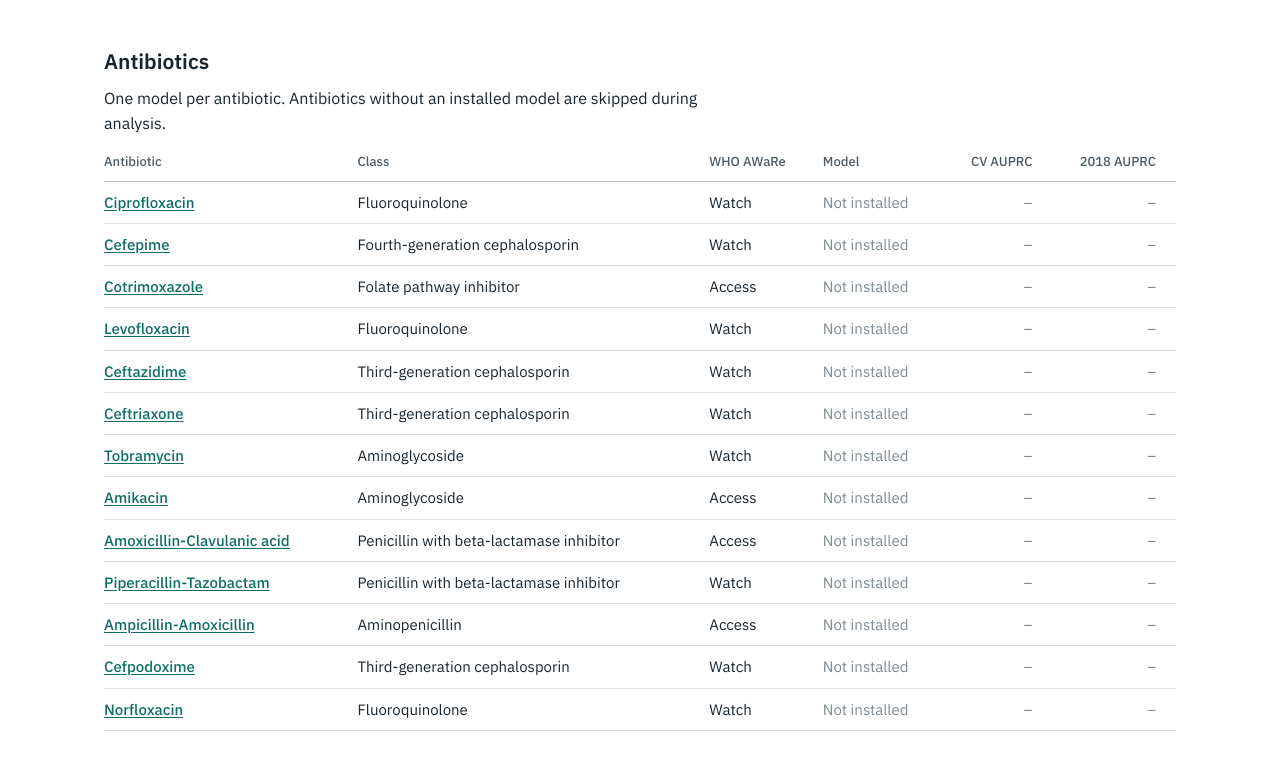
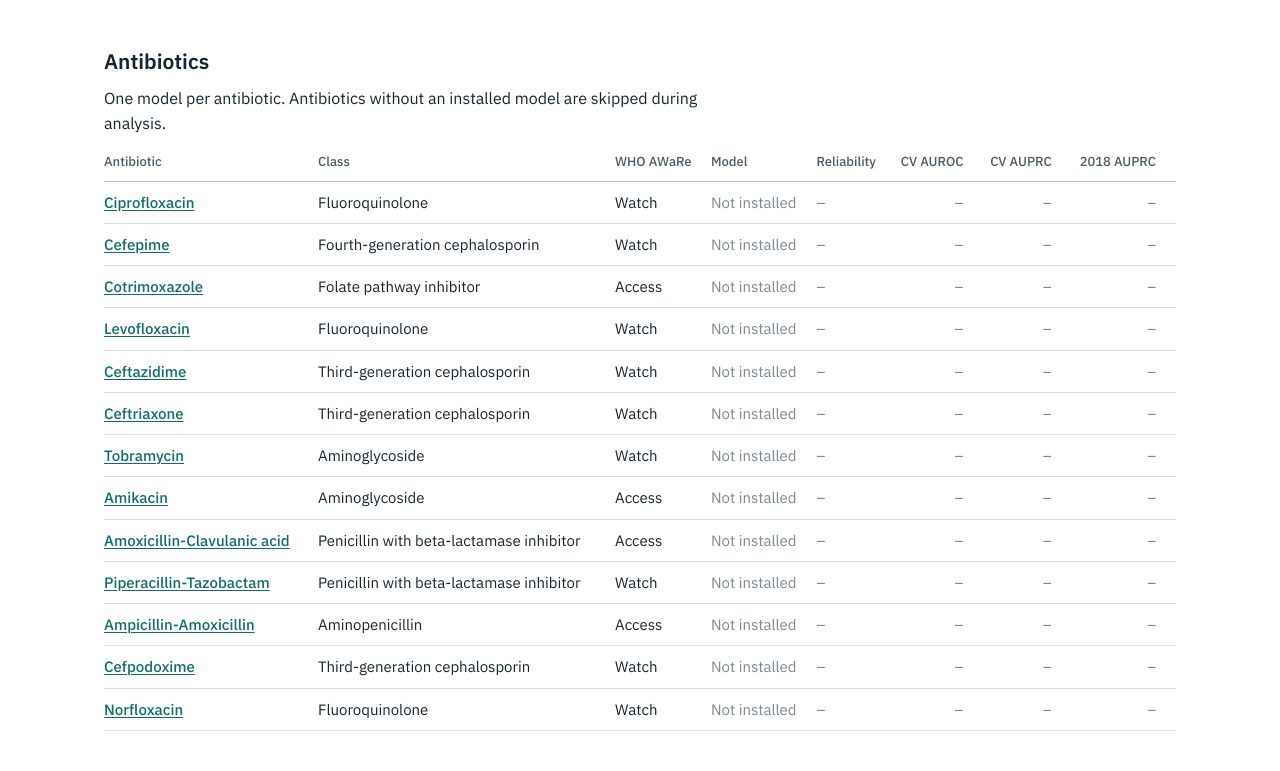
Before and after one commit to mariataleb005-collab/AMR-MALDI-TOF, a FastAPI app: page / in a window 1280 px wide. Shown: the part 1034-1805 px from the top of the page. Run offline with FastAPI, Linux system fonts and the light colour scheme.

Commit message:
ATHAR: reliability label (high/moderate/low from CV AUROC on 2015-2017) with CV AUROC column

```diff
--- a/athar_web/main.py
+++ b/athar_web/main.py
@@ -10,7 +10,7 @@ from fastapi.templating import Jinja2Templates
 from . import knowledge, proteins
 from .history_db import get_analyses, get_analysis, initialize, save_analysis
 from .predict import MAX_BYTES, parse_spectrum
-from .registry import ANTIBIOTICS, Registry
+from .registry import ANTIBIOTICS, Registry, reliability
 from .spectrum_trace import path_from, trace_path
 
 BASE_DIR = Path(__file__).resolve().parent
@@ -123,6 +123,7 @@ def analysis_context(record):
             "components": components,
             "summary": explanation_summary(result, rows, components),
             "has_effects": bool(explanation),
+            "reliability": reliability(model.meta) if same_model else None,
         })
     return {"record": record, "sections": sections, "protein_table": proteins.table_available(),
             "effect_text": effect_text}
--- a/athar_web/registry.py
+++ b/athar_web/registry.py
@@ -59,6 +59,21 @@ def folder_name(antibiotic):
 def mz_range(region):
     """m/z window of a region of 10 bins (common.mz_range)."""
     return 2000 + 30 * region, 2000 + 30 * (region + 1)
+
+
+RELIABILITY_CUTS = ((0.80, "high"), (0.70, "moderate"))
+
+
+def reliability(meta):
+    """Reliability label from the model's CV AUROC on the training years (2015-2017; 2018 is not used):
+    high >= 0.80, moderate 0.70-0.80, low < 0.70. None when the model has no CV AUROC."""
+    auroc = (meta.get("metrics") or {}).get("cv_AUROC")
+    if auroc is None:
+        return None
+    for cut, label in RELIABILITY_CUTS:
+        if auroc >= cut:
+            return label
+    return "low"
 
 
 @dataclass
@@ -154,6 +169,7 @@ class Model:
             "n_regions": len(m["regions"]),
             "metrics": m["metrics"],
             "training": m.get("training", {}),
+            "reliability": reliability(m),
         }
 
 
--- a/athar_web/static/css/style.css
+++ b/athar_web/static/css/style.css
@@ -307,6 +307,17 @@ input:hover, select:hover { border-color: var(--ink-3); }
 .call-r { color: var(--res); background: var(--res-wash); }
 .call-s { color: var(--sus); background: var(--sus-wash); }
 .call-i { color: var(--warn); background: var(--warn-wash); }
+.rel {
+    display: inline-block;
+    font-size: 0.8125rem;
+    font-weight: 600;
+    padding: 1px 7px;
+    border: 1px solid currentColor;
+    border-radius: 3px;
+}
+.rel-high { color: var(--sus); }
+.rel-moderate { color: var(--warn); }
+.rel-low { color: var(--res); }
 .status-muted { color: var(--ink-3); }
 .status-error { color: var(--res); }
 
--- a/athar_web/templates/_antibiotic_table.html
+++ b/athar_web/templates/_antibiotic_table.html
@@ -6,6 +6,8 @@
             <th scope="col">Class</th>
             <th scope="col">WHO AWaRe</th>
             <th scope="col">Model</th>
+            <th scope="col">Reliability</th>
+            <th scope="col" class="num">CV AUROC</th>
             <th scope="col" class="num">CV AUPRC</th>
             <th scope="col" class="num">2018 AUPRC</th>
         </tr>
@@ -21,6 +23,8 @@
                 {% elif row.status == "error" %}<span class="status-error">Could not be loaded</span>
                 {% else %}<span class="status-muted">Not installed</span>{% endif %}
             </td>
+            <td>{% if row.model and row.model.reliability %}<span class="rel rel-{{ row.model.reliability }}">{{ row.model.reliability|capitalize }}</span>{% else %}<span class="status-muted">–</span>{% endif %}</td>
+            <td class="num">{% if row.model and row.model.metrics.cv_AUROC is defined %}{{ "%.3f"|format(row.model.metrics.cv_AUROC) }}{% else %}<span class="status-muted">–</span>{% endif %}</td>
             <td class="num">
                 {% if row.model and row.model.metrics.cv_AUPRC is defined %}{{ "%.2f"|format(row.model.metrics.cv_AUPRC) }}{% else %}<span class="status-muted">–</span>{% endif %}
             </td>
--- a/athar_web/templates/analysis.html
+++ b/athar_web/templates/analysis.html
@@ -30,6 +30,7 @@
             <tr>
                 <th scope="col">Antibiotic</th>
                 <th scope="col">Call</th>
+                <th scope="col">Reliability</th>
                 <th scope="col" class="num">Score</th>
                 <th scope="col" class="num">Threshold</th>
                 <th scope="col">WHO AWaRe</th>
@@ -41,6 +42,7 @@
             <tr>
                 <th scope="row"><a href="/antibiotic/{{ s.slug }}">{{ r.antibiotic }}</a></th>
                 <td><span class="call call-{{ r.call|lower }}">{{ {"R": "Resistant", "S": "Susceptible", "I": "Indeterminate"}[r.call] }}</span></td>
+                <td>{% if s.reliability %}<span class="rel rel-{{ s.reliability }}">{{ s.reliability|capitalize }}</span>{% else %}<span class="status-muted">–</span>{% endif %}</td>
                 {% if r.score_type == "probability" %}
                 <td class="num">{{ "%.1f"|format(r.score * 100) }}%</td>
                 <td class="num">{{ "%.1f"|format(r.threshold * 100) }}%</td>
@@ -56,6 +58,7 @@
     </div>
     <p class="table-note">
         A score at or above the threshold is called resistant. Thresholds were set on the 2015–2017 training spectra.
+        Reliability comes from each model's cross-validated AUROC on the same years: high ≥ 0.80, moderate 0.70–0.80, low &lt; 0.70. Treat calls of low reliability with caution and wait for the laboratory AST.
         {% if sections|selectattr("result.call", "equalto", "I")|list %}
         Indeterminate means the score is too close to the threshold to call.
         {% endif %}
--- a/athar_web/templates/antibiotic.html
+++ b/athar_web/templates/antibiotic.html
@@ -37,6 +37,7 @@
         <tbody>
             <tr><th scope="row">Version</th><td>{{ model.model_version }}</td></tr>
             <tr><th scope="row">Classifier</th><td>{{ model.classifier }} on {{ model.input }}</td></tr>
+            {% if model.reliability %}<tr><th scope="row">Reliability</th><td><span class="rel rel-{{ model.reliability }}">{{ model.reliability|capitalize }}</span> (from the CV AUROC on 2015–2017: high ≥ 0.80, moderate 0.70–0.80, low &lt; 0.70)</td></tr>{% endif %}
             <tr><th scope="row">{{ "Components" if model_input == "PCA-200" else "m/z regions" }}</th><td>{{ model.n_regions }}</td></tr>
             {% if model.training.n_spectra is defined %}
             <tr><th scope="row">Training spectra</th><td>{{ "{:,}".format(model.training.n_spectra) }}, of which {{ "{:,}".format(model.training.n_resistant) }} resistant ({{ model.training.years }})</td></tr>
--- a/athar_web/templates/report.html
+++ b/athar_web/templates/report.html
@@ -44,6 +44,7 @@
             <tr>
                 <th scope="col">Antibiotic</th>
                 <th scope="col">Call</th>
+                <th scope="col">Reliability</th>
                 <th scope="col" class="num">Score</th>
                 <th scope="col" class="num">Threshold</th>
                 <th scope="col">WHO AWaRe</th>
@@ -57,6 +58,7 @@
             <tr>
                 <th scope="row">{{ r.antibiotic }}</th>
                 <td><span class="call call-{{ r.call|lower }}">{{ {"R": "Resistant", "S": "Susceptible", "I": "Indeterminate"}[r.call] }}</span></td>
+                <td>{% if s.reliability %}<span class="rel rel-{{ s.reliability }}">{{ s.reliability|capitalize }}</span>{% else %}<span class="status-muted">–</span>{% endif %}</td>
                 {% if r.score_type == "probability" %}
                 <td class="num">{{ "%.1f"|format(r.score * 100) }}%</td>
                 <td class="num">{{ "%.1f"|format(r.threshold * 100) }}%</td>
@@ -76,6 +78,7 @@
         {% endfor %}
         </tbody>
     </table>
+    <p class="table-note">Reliability comes from each model's cross-validated AUROC on the 2015–2017 training spectra: high ≥ 0.80, moderate 0.70–0.80, low &lt; 0.70. Treat calls of low reliability with caution and wait for the laboratory AST.</p>
 
     {% if trace %}
     <h2>Spectrum</h2>
```
